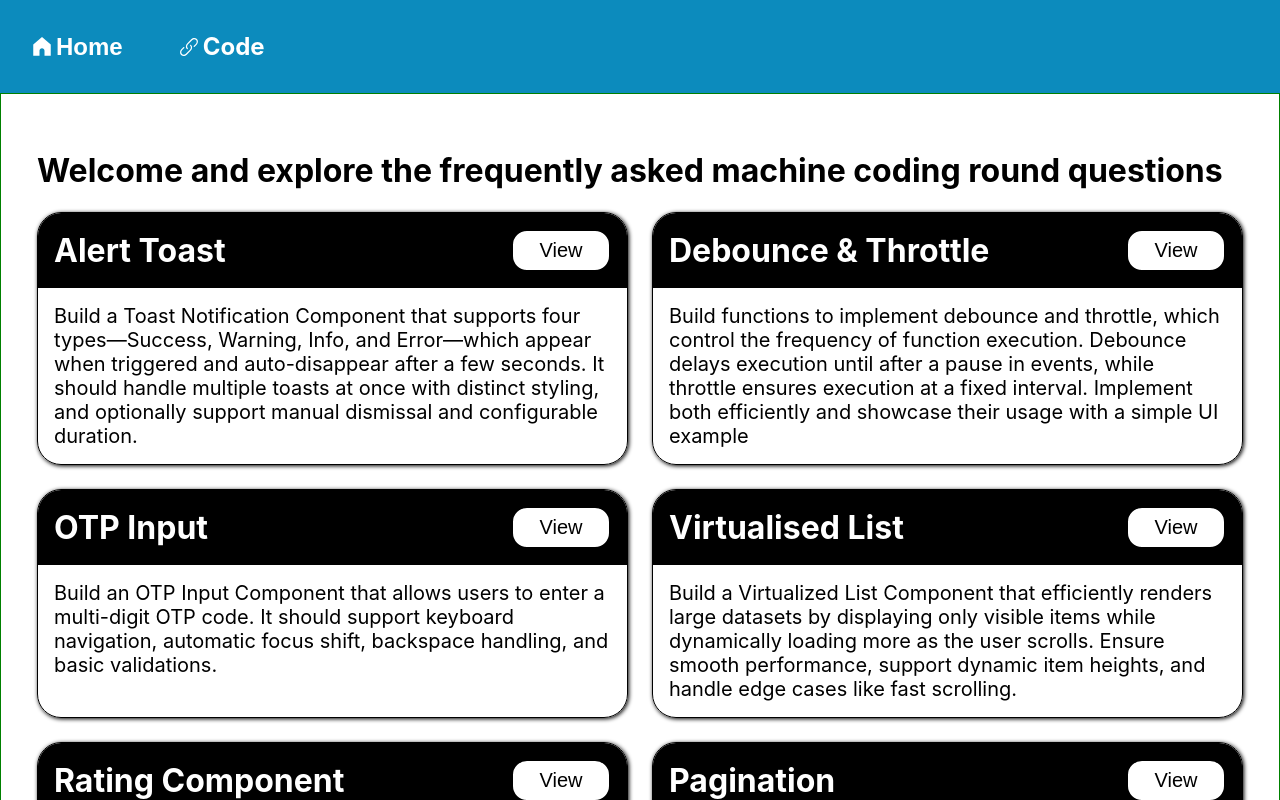
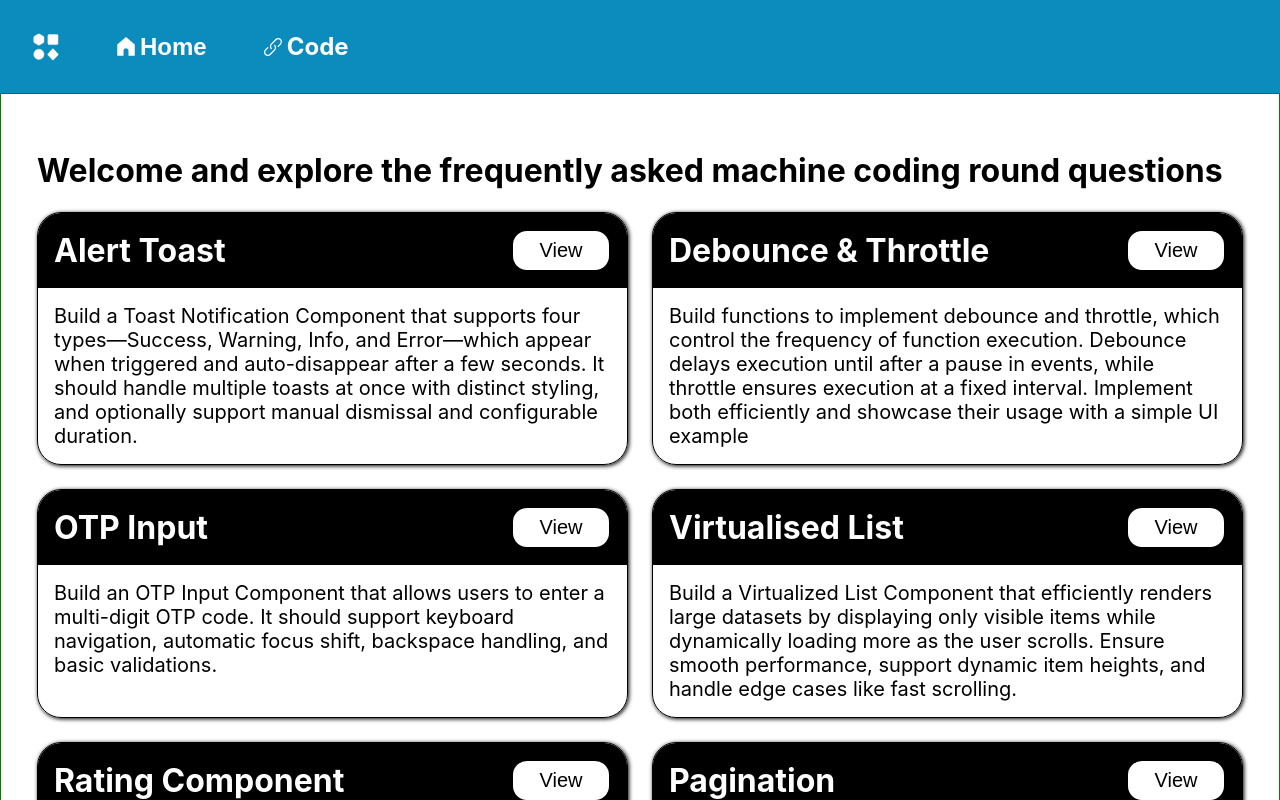
Before and after one commit to aayush-jangra/frontend, a React (Create React App) app in the folder machine-coding/: page / in a window 1280 px wide. Shown: the top 800 px of the page. Built offline with nearby package versions, Linux system fonts and the light colour scheme.

Commit message:
All questions option

```diff
--- /dev/null
+++ b/machine-coding/src/components/AllQuestionsMenu.jsx
@@ -0,0 +1,28 @@
+import AllIcon from "../assets/Icons/all.svg";
+import "./componentStyles.css";
+import { questions } from "../constants/questions";
+
+export const AllQuestionsMenu = () => {
+  return (
+    <div className="all-questions-container">
+      <div className="all-questions-content">
+        <div style={{ width: 60, height: 60 }}>
+          <img style={{ width: 44, height: 44 }} alt="All Icon" src={AllIcon} />
+        </div>
+        <div className="question-items-container">
+          {questions.map(({ title, path }) => (
+            <div
+              key={path}
+              onClick={() => {
+                window.location.href = path;
+              }}
+              className="question-item"
+            >
+              {title}
+            </div>
+          ))}
+        </div>
+      </div>
+    </div>
+  );
+};
--- a/machine-coding/src/components/Header.jsx
+++ b/machine-coding/src/components/Header.jsx
@@ -2,6 +2,7 @@ import { questions } from "../constants/questions";
 import "./componentStyles.css";
 import HomeIcon from "../assets/Icons/home.svg";
 import LinkIcon from "../assets/Icons/link.svg";
+import { AllQuestionsMenu } from "./AllQuestionsMenu";
 
 const GITHUB_PATH =
   "https://github.com/aayush-jangra/frontend/tree/main/machine-coding/src/Pages";
@@ -16,6 +17,7 @@ export const HeaderWrapper = ({ children }) => {
   return (
     <div className="app-container">
       <div className="header-container">
+        <AllQuestionsMenu />
         <button
           className="header-button"
           onClick={() => {
--- a/machine-coding/src/components/componentStyles.css
+++ b/machine-coding/src/components/componentStyles.css
@@ -93,7 +93,7 @@
 .app-container {
   display: flex;
   flex-direction: column;
-  height: 100vh;
+  min-height: 100vh;
   box-sizing: border-box;
 }
 
@@ -157,6 +157,61 @@
   height: fit-content;
 }
 
+.all-questions-container {
+  position: relative;
+  width: 60px;
+  height: 60px;
+}
+
+.all-questions-content {
+  position: absolute;
+  top: 0;
+  left: 0;
+  width: fit-content;
+  height: fit-content;
+  border-radius: 16px;
+  padding: 8px;
+  height: 44px;
+  width: 44px;
+  transition: all 0.5s;
+  background-color: rgb(12, 139, 189);
+  overflow: hidden;
+  z-index: 100;
+}
+
+.all-questions-content:hover {
+  height: 90vh;
+  width: 50vw;
+  box-shadow: 4px 4px 20px black;
+  transform: translate(-4px, -4px);
+}
+
+.question-items-container {
+  display: flex;
+  flex-wrap: wrap;
+  width: 50vw;
+  gap: 16px;
+  justify-content: center;
+  overflow-y: auto;
+  height: calc(90vh - 72px);
+}
+
+.question-item {
+  background-color: black;
+  color: white;
+  width: fit-content;
+  padding: 16px;
+  border-radius: 16px;
+  cursor: pointer;
+  font-weight: 700;
+}
+
+/*
+  ========================================================
+  ===================== Animations =======================
+  ========================================================
+*/
+
 @keyframes loaderSpin {
   0% {
     transform: rotateZ(0deg);
```
Also changed, not shown: machine-coding/src/assets/Icons/all.svg (added).
